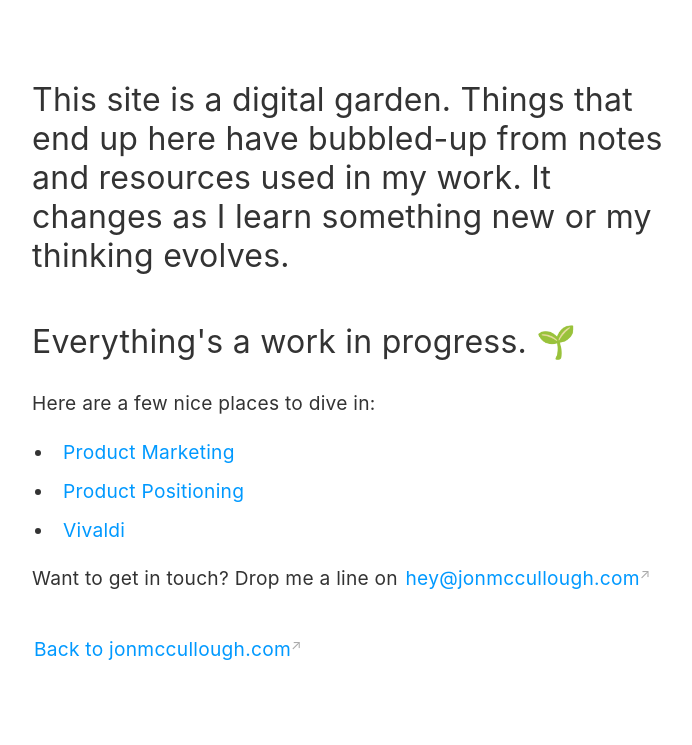
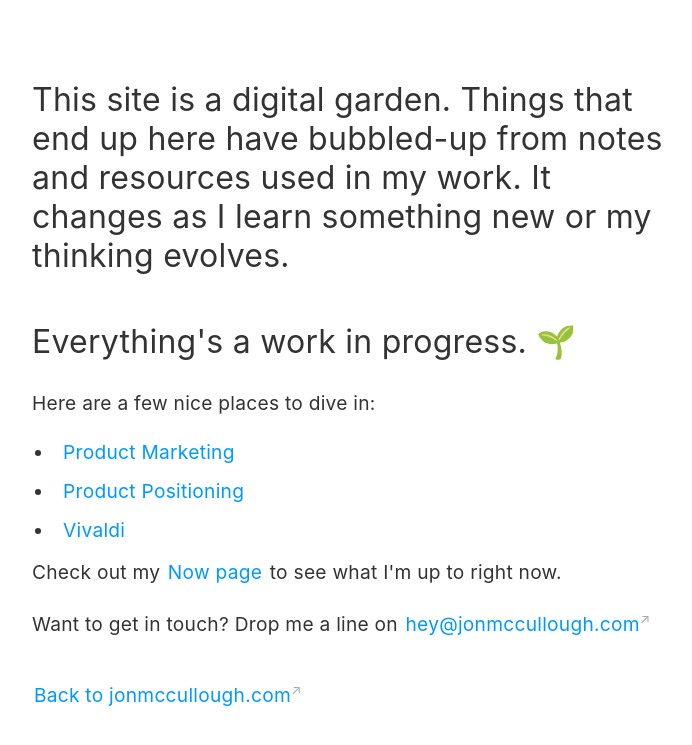
Before and after one commit to jonmccull/digital-garden, a Jekyll site: the page built from _pages/index-page.md, in a window 1280 px wide. Shown: the top 745 px of the page, without its empty margins (288-980 px from the left). Built offline with Jekyll 4.4.1, drawn with Linux system fonts in a browser that asks for light colours.

Commit message:
Update Index page content

```diff
--- a/_pages/index-page.md
+++ b/_pages/index-page.md
@@ -17,6 +17,8 @@ excerpt: Jon McCullough is a Canadian product marketer based in Norway. Welcome
   <li>[[Product Positioning]]</li>
   <li>[[Vivaldi]]</li>
 
+  Check out my <a class="internal-link" href="">Now page</a> to see what I'm up to right now.
+
   <p>Want to get in touch? Drop me a line on <a href="mailto:hey@jonmccullough.com?subject=Hey there"> hey@jonmccullough.com</a></p>
 </div>
 
```
